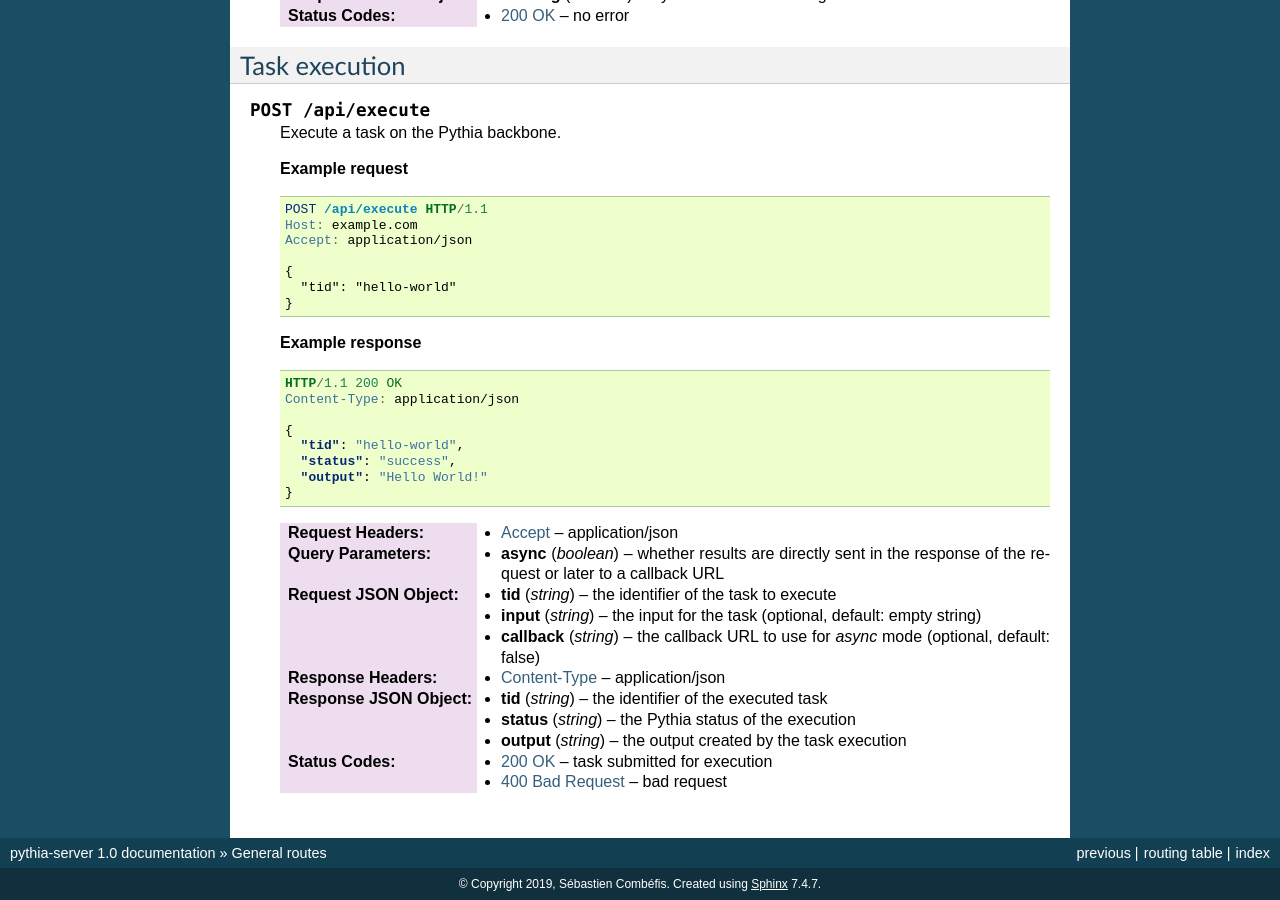
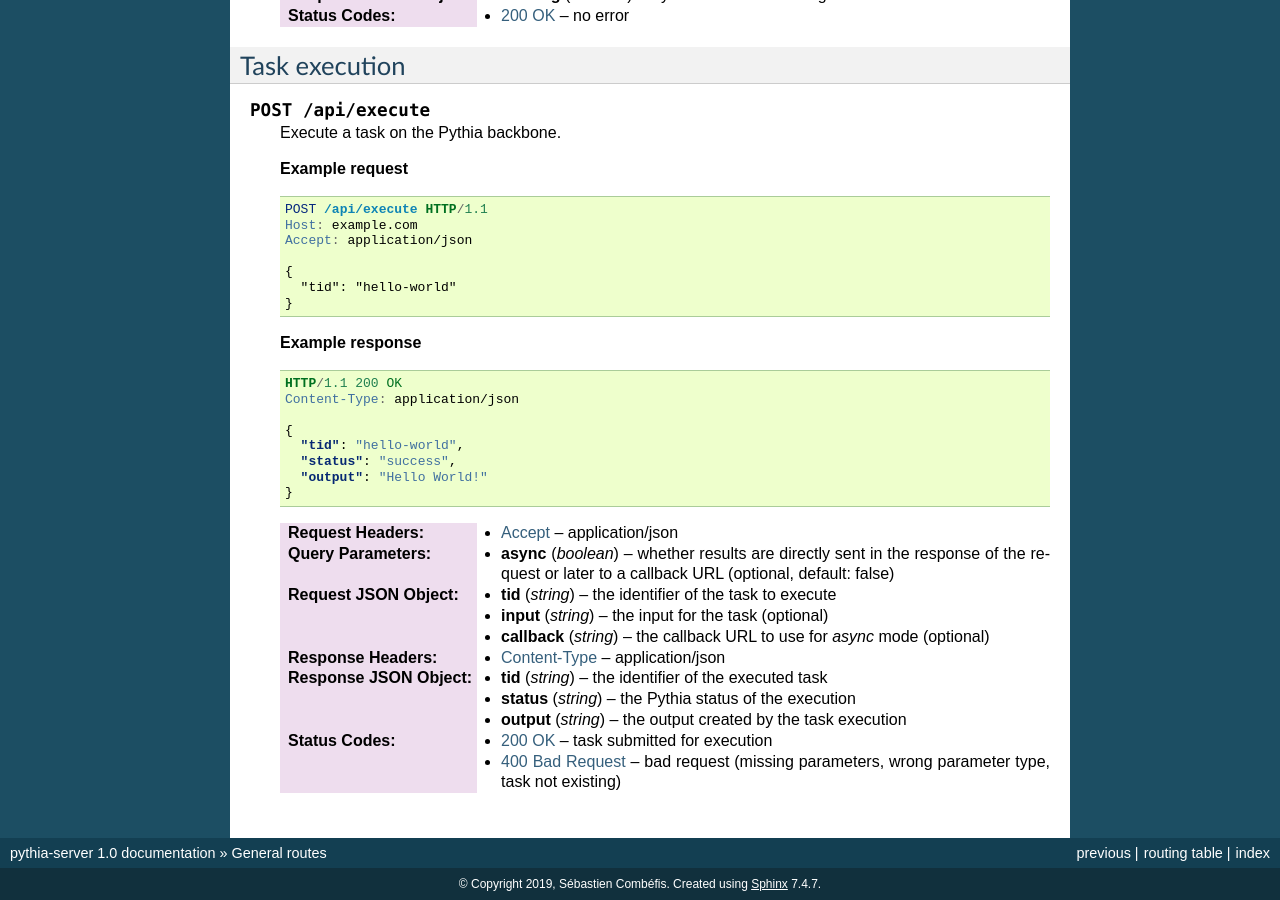
Before and after one commit to pythia-project/pythia-server, a Sphinx documentation site: the page built from docs/general.rst, in a window 1280 px wide and 900 px high, scrolled down 593 px. Built offline with Sphinx 7.4.7, drawn with Linux system fonts in a browser that asks for light colours.

Commit message:
Update general routes documentation

```diff
--- a/docs/general.rst
+++ b/docs/general.rst
@@ -74,11 +74,11 @@ Task execution
 
    :reqheader Accept: application/json
 
-   :query boolean async: whether results are directly sent in the response of the request or later to a callback URL
+   :query boolean async: whether results are directly sent in the response of the request or later to a callback URL (optional, default: false)
 
    :reqjson string tid: the identifier of the task to execute
-   :reqjson string input: the input for the task (optional, default: empty string)
-   :reqjson string callback: the callback URL to use for `async` mode (optional, default: false)
+   :reqjson string input: the input for the task (optional)
+   :reqjson string callback: the callback URL to use for `async` mode (optional)
 
    :resheader Content-Type: application/json
 
@@ -87,4 +87,4 @@ Task execution
    :resjson string output: the output created by the task execution
 
    :statuscode 200: task submitted for execution
-   :statuscode 400: bad request
+   :statuscode 400: bad request (missing parameters, wrong parameter type, task not existing)
```
